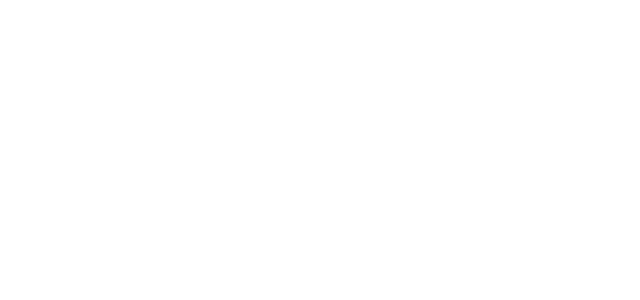
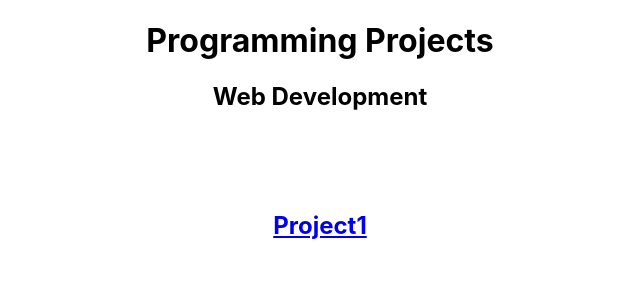
Before and after one commit to HuberAdrian/portfolio-website, a React (Create React App) app: page / in a window 1280 px wide. Shown: the top 300 px of the page, without its empty margins (320-960 px from the left). Built offline with nearby package versions, Linux system fonts and the light colour scheme.

Commit message:
renamed component, added props

```diff
--- a/src/App.js
+++ b/src/App.js
@@ -1,8 +1,17 @@
 import './App.css';
+import Project from './Project';
+
+
 
 function App() {
   return (
     <div className="App">
+      <h1>Programming Projects</h1>
+      <h2>Web Development</h2>
+      <div>
+        <Project name="" link="" image="" learned={[]} />
+        <Project name="Project1" link="https://www.google.com" image="" learned={[]} />
+      </div>
 
     </div>
   );
--- /dev/null
+++ b/src/Project.js
@@ -0,0 +1,16 @@
+import React from 'react'
+
+function Project(props) {
+    const {name, link, image, learned} = props
+
+  return (
+    <>
+      <a href={link} rel="noopener noreferrer" target="_blank">
+        <img src={image}></img>
+        <h2>{name}</h2>
+      </a>
+    </>
+  )
+}
+
+export default Project
```
